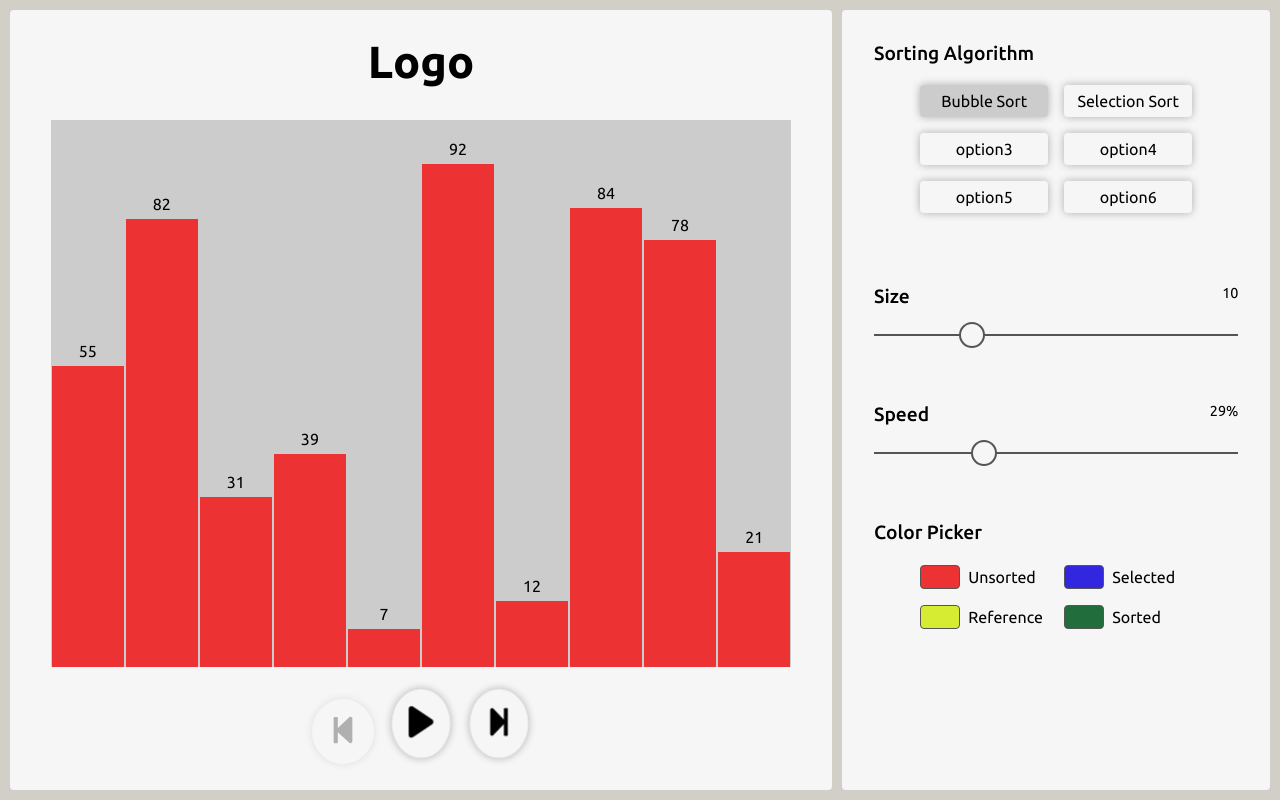
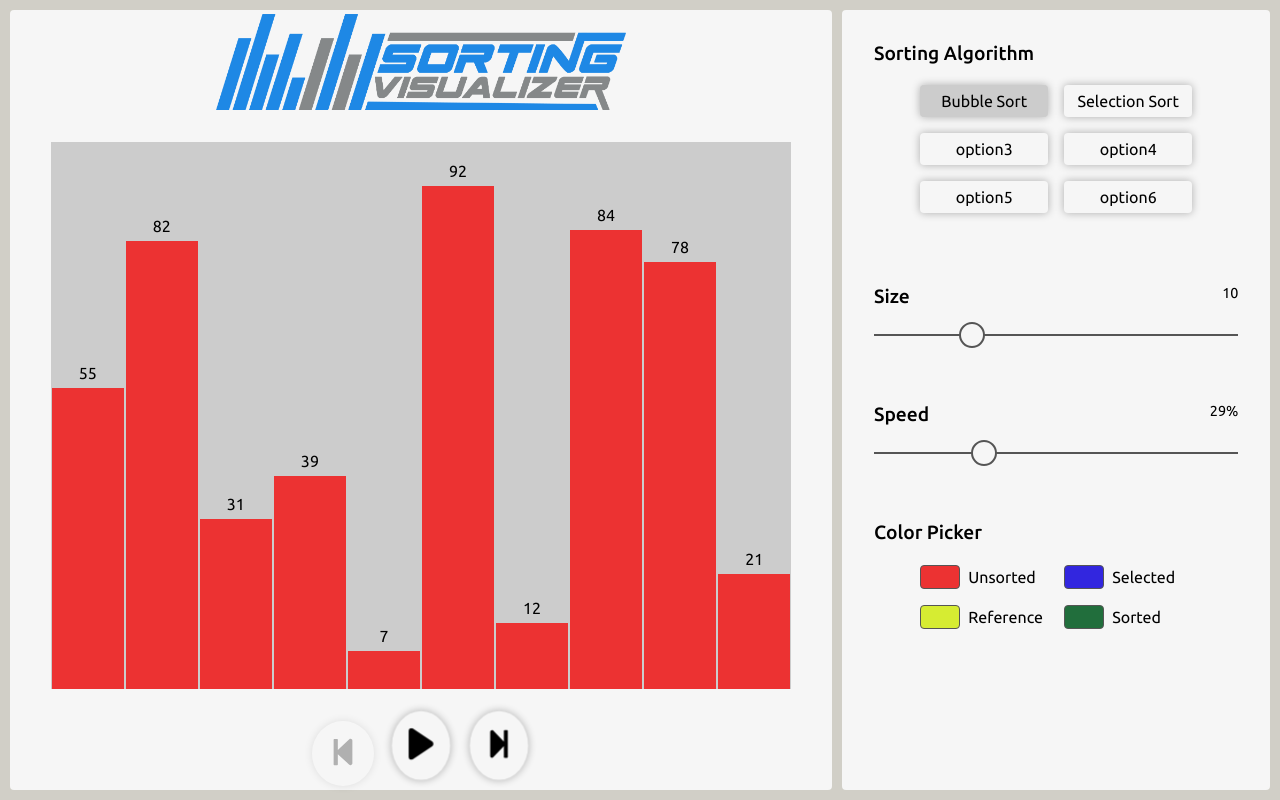
Before and after one commit to alsersan/sorting-visualizer, a React (Create React App) app: page / in a window 1280 px wide. Built offline with nearby package versions, Linux system fonts and the light colour scheme.

Commit message:
add logo to Logo component

```diff
--- a/src/components/BarChartContainer/components/Logo.js
+++ b/src/components/BarChartContainer/components/Logo.js
@@ -1,5 +1,6 @@
 import React from "react";
 import styled from "styled-components";
+import logoLight from "../../../images/logoLight.png";
 
 const Container = styled.div`
   display: flex;
@@ -9,7 +10,7 @@ const Container = styled.div`
 const Logo = () => {
   return (
     <Container>
-      <span style={{ fontSize: "45px", fontWeight: "bold" }}>Logo</span>
+      <img src={logoLight} alt="logo" style={{ height: "6rem" }} />
     </Container>
   );
 };
```
